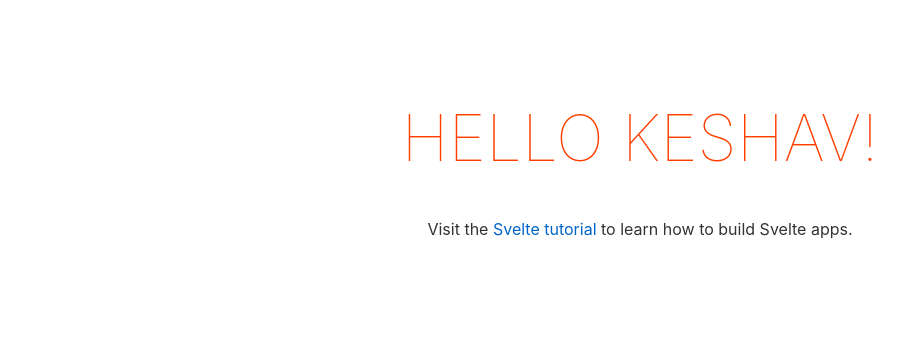
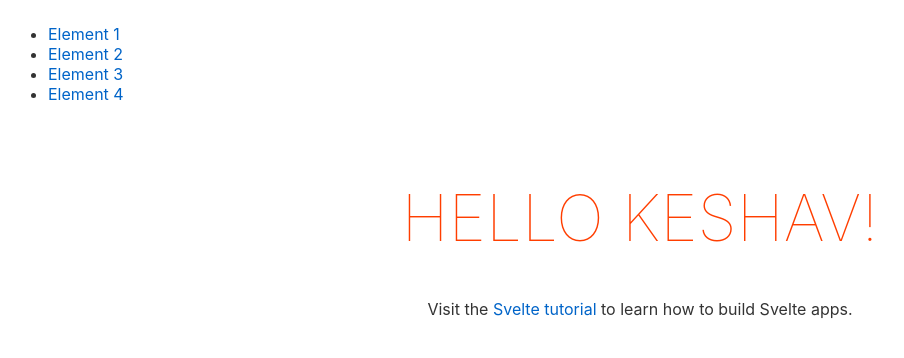
Before and after one commit to kjagannath3/personal_website, a Svelte app in the folder svelte-app/: page / in a window 1280 px wide. Shown: the top 358 px of the page, without its empty margins (0-904 px from the left). Built offline with nearby package versions, Linux system fonts and the light colour scheme.

Commit message:
implemented navbar

```diff
--- a/svelte-app/src/App.svelte
+++ b/svelte-app/src/App.svelte
@@ -1,8 +1,9 @@
 <script>
 	export let name;
+	import Navbar from "./Navbar.svelte";``
 </script>
 
-<main name="Keshav" />
+<Navbar />
 <main>
 	<h1>Hello {name}!</h1>
 	<p>Visit the <a href="https://svelte.dev/tutorial">Svelte tutorial</a> to learn how to build Svelte apps.</p>
--- a/svelte-app/src/Navbar.svelte
+++ b/svelte-app/src/Navbar.svelte
@@ -0,0 +1,16 @@
+<script></script>
+
+<nav>
+    <div>
+        <ul>
+            <li><a href="/"> Element 1</a></li>
+
+            <li><a href="/"> Element 2</a></li>
+
+            <li><a href="/"> Element 3</a></li>
+
+            <li><a href="/"> Element 4</a></li>
+
+        </ul>
+    </div>
+</nav>
```
